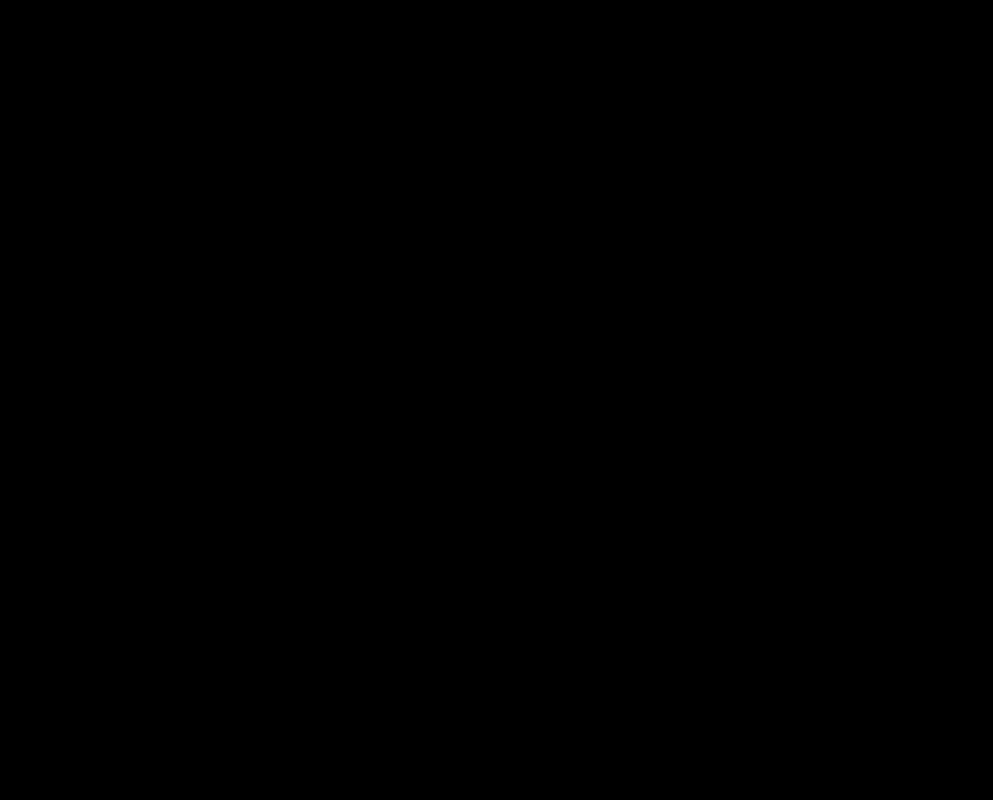
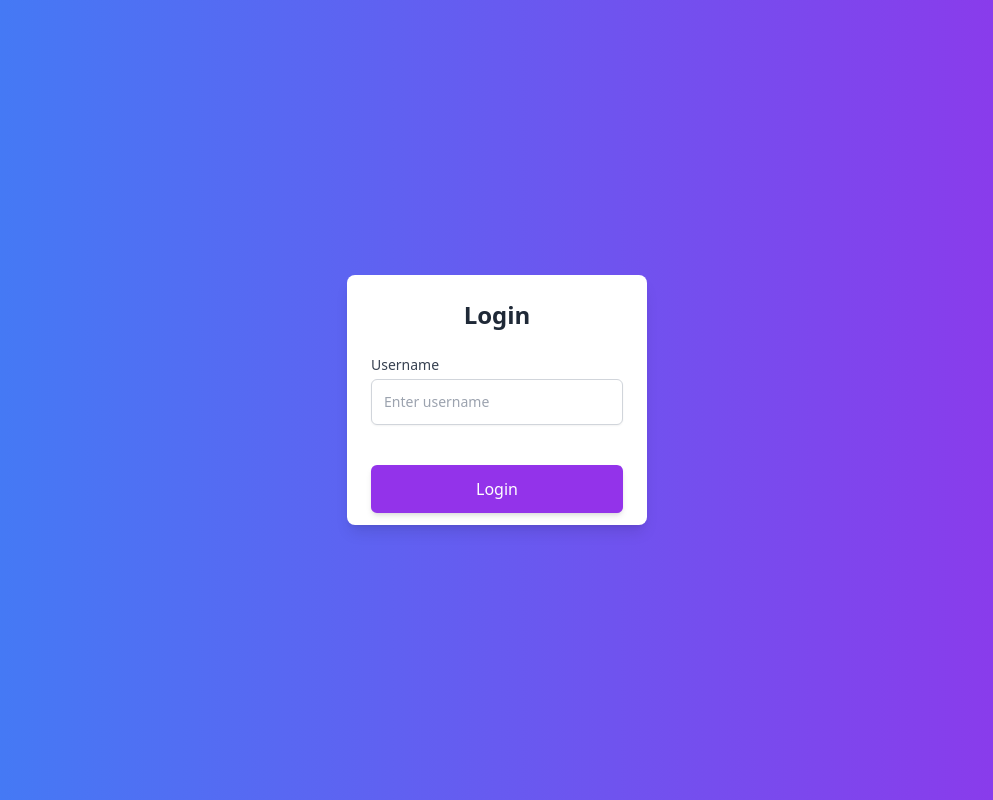
Before and after one commit to HemanthDas/PortfolioTracker-FrontEnd, a React (Vite) app: page /auth/login in a window 1280 px wide. Shown: the whole page, without its empty margins (143-1136 px from the left). Built offline with nearby package versions, Linux system fonts and the light colour scheme.

Commit message:
Updated Routing Logic

```diff
--- a/src/api/userApi.ts
+++ b/src/api/userApi.ts
@@ -47,7 +47,7 @@ export const getUserByUsername = async (username: string) => {
   const BACKEND_URL = import.meta.env.VITE_BACKEND_URL;
   try {
     const response = await fetch(
-      `h${BACKEND_URL}/api/users/username/${username}`,
+      `${BACKEND_URL}/api/users/username/${username}`,
       {
         method: "GET",
         headers: {
--- a/src/context/UserContext.tsx
+++ b/src/context/UserContext.tsx
@@ -1,4 +1,4 @@
-import { createContext, useState, ReactNode } from "react";
+import { createContext, useState, ReactNode, useEffect } from "react";
 
 // Define the User type
 type User = {
@@ -23,10 +23,29 @@ type UserProviderProps = {
 // UserProvider to provide the context to its children
 export const UserProvider = ({ children }: UserProviderProps) => {
   const [user, setUser] = useState<User | null>(null);
+
+  // Load user data from localStorage on initial render
+  useEffect(() => {
+    const storedUser = localStorage.getItem("user");
+    if (storedUser) {
+      setUser(JSON.parse(storedUser));
+    }
+  }, []);
+
+  // Save user data to localStorage whenever it changes
+  useEffect(() => {
+    if (user) {
+      localStorage.setItem("user", JSON.stringify(user));
+    } else {
+      localStorage.removeItem("user"); // Remove user if set to null
+    }
+  }, [user]);
+
   return (
     <UserContext.Provider value={{ user, setUser }}>
       {children}
     </UserContext.Provider>
   );
 };
+
 export { UserContext };
--- a/src/main.tsx
+++ b/src/main.tsx
@@ -7,12 +7,15 @@ import { routeTree } from "./routeTree.gen";
 import { UserProvider } from "./context/UserContext";
 import { NotificationProvider } from "./context/NotificationContext";
 const queryClient = new QueryClient();
-const router = createRouter({ routeTree });
+const router = createRouter({
+  routeTree,
+});
 declare module "@tanstack/react-router" {
   interface Register {
     router: typeof router;
   }
 }
+
 createRoot(document.getElementById("root")!).render(
   <StrictMode>
     <NotificationProvider>
--- a/src/routes/auth/login.tsx
+++ b/src/routes/auth/login.tsx
@@ -1,14 +1,84 @@
 import { createFileRoute, useNavigate } from "@tanstack/react-router";
-import { useUser } from "../../hooks/customHook";
-import { useState } from "react";
+import { useNotification, useUser } from "../../hooks/customHook";
+import { useEffect, useState } from "react";
+import { useMutation } from "@tanstack/react-query";
+import { getUserByUsername } from "../../api/userApi";
 
 export const Route = createFileRoute("/auth/login")({
   component: Login,
 });
 
 function Login() {
-  // const { setUser } = useUser();
-  // const [username, setUsername] = useState("");
-  // const navigate = useNavigate();
-  return <div className="bg-black h-screen w-full">Hello "/auth/loginn"!</div>;
+  const { setUser, user } = useUser();
+  const [username, setUsername] = useState("");
+  const navigate = useNavigate();
+  const { addNotification } = useNotification();
+  useEffect(() => {
+    if (user) {
+      navigate({ to: "/dashboard", replace: true });
+    }
+  }, [user, navigate]);
+  const loginUserMutation = useMutation({
+    mutationKey: ["loginUser"],
+    mutationFn: async () => {
+      return await getUserByUsername(username);
+    },
+    onSuccess: (data) => {
+      console.log("User logged in:", data.data);
+      addNotification("success", "User logged in successfully.");
+      setUser(data.data);
+      addNotification("success", "Redirecting to dashboard...");
+      navigate({ to: "/dashboard", replace: true });
+    },
+    onError: (error) => {
+      addNotification("error", error.message || "Failed to login user.");
+      console.error("Failed to login user:", error);
+    },
+  });
+  const handleSubmit = (e: React.FormEvent) => {
+    e.preventDefault();
+    if (username.trim() === "") {
+      console.error("Username is required.");
+      return;
+    }
+    loginUserMutation.mutate();
+  };
+  return (
+    <div className="bg-gradient-to-r from-blue-500 to-purple-600 h-screen w-full flex items-center justify-center">
+      <div className="max-w-md mx-auto p-6 bg-white rounded-lg shadow-lg min-w-[300px] h-[250px] flex flex-col">
+        <h1 className="text-2xl font-bold mb-6 self-center text-gray-800">
+          Login
+        </h1>
+        <form
+          onSubmit={handleSubmit}
+          className="flex flex-col justify-center h-full space-y-6"
+        >
+          <div className="mb-4">
+            <label
+              htmlFor="username"
+              className="block text-sm font-medium text-gray-700"
+            >
+              Username
+            </label>
+            <input
+              id="username"
+              type="text"
+              value={username}
+              onChange={(e) => setUsername(e.target.value)}
+              className="mt-1 block w-full p-3 border border-gray-300 rounded-md shadow-sm focus:ring-purple-500 focus:border-purple-500 sm:text-sm"
+              placeholder="Enter username"
+            />
+          </div>
+
+          <button
+            type="submit"
+            className="w-full py-3 px-4 bg-purple-600 text-white rounded-md shadow-md hover:bg-purple-700 focus:ring-2 focus:ring-purple-500 focus:ring-offset-2"
+            disabled={loginUserMutation.status === "pending"}
+          >
+            {loginUserMutation.status === "pending" ? "Processing..." : "Login"}
+          </button>
+        </form>
+      </div>
+    </div>
+  );
 }
--- a/src/routes/auth/register.tsx
+++ b/src/routes/auth/register.tsx
@@ -1,6 +1,6 @@
 import { useMutation } from "@tanstack/react-query";
-import { createFileRoute } from "@tanstack/react-router";
-import { useState } from "react";
+import { createFileRoute, redirect, useNavigate } from "@tanstack/react-router";
+import { useEffect, useState } from "react";
 import { createUser } from "../../api/userApi";
 import { initializePortfolio } from "../../api/portfolioApi";
 import { useUser } from "../../hooks/customHook";
@@ -8,13 +8,24 @@ import { useNotification } from "../../hooks/customHook";
 
 export const Route = createFileRoute("/auth/register")({
   component: Register,
+  beforeLoad: () => {
+    console.log("Checking if user is already logged in...");
+    if (localStorage.getItem("user")) {
+      throw redirect({ to: "/dashboard", replace: true });
+    }
+  },
 });
 
 function Register() {
   const [username, setUsername] = useState<string>("");
-  const { setUser } = useUser();
+  const naviagte = useNavigate();
+  const { setUser, user } = useUser();
   const { addNotification } = useNotification();
-
+  useEffect(() => {
+    if (user) {
+      naviagte({ to: "/dashboard", replace: true });
+    }
+  }, [user, naviagte]);
   const createUserMutation = useMutation({
     mutationKey: ["createUser"],
     mutationFn: async () => {
@@ -38,8 +49,12 @@ function Register() {
     mutationFn: async () => {
       return await initializePortfolio(username);
     },
-    onSuccess: () => {
+    onSuccess: async () => {
       addNotification("success", "Portfolio initialized successfully!");
+      addNotification("success", "Redirecting to dashboard...");
+      setTimeout(() => {
+        naviagte({ to: "/dashboard", replace: true });
+      }, 1000);
     },
     onError: (error: Error) => {
       addNotification(
--- a/src/routes/dashboard/index.tsx
+++ b/src/routes/dashboard/index.tsx
@@ -1,9 +1,18 @@
-import { createFileRoute } from '@tanstack/react-router'
+import { createFileRoute, useNavigate } from "@tanstack/react-router";
+import { useEffect } from "react";
+import { useUser } from "../../hooks/customHook";
 
-export const Route = createFileRoute('/dashboard/')({
+export const Route = createFileRoute("/dashboard/")({
   component: RouteComponent,
-})
+});
 
 function RouteComponent() {
-  return <div>Hello "/dashboard/"!</div>
+  const navigate = useNavigate();
+  const { user } = useUser();
+  useEffect(() => {
+    if (!user) {
+      navigate({ to: "/auth/login", replace: true });
+    }
+  }, []);
+  return <div>Hello "/dashboard/"!</div>;
 }
```
